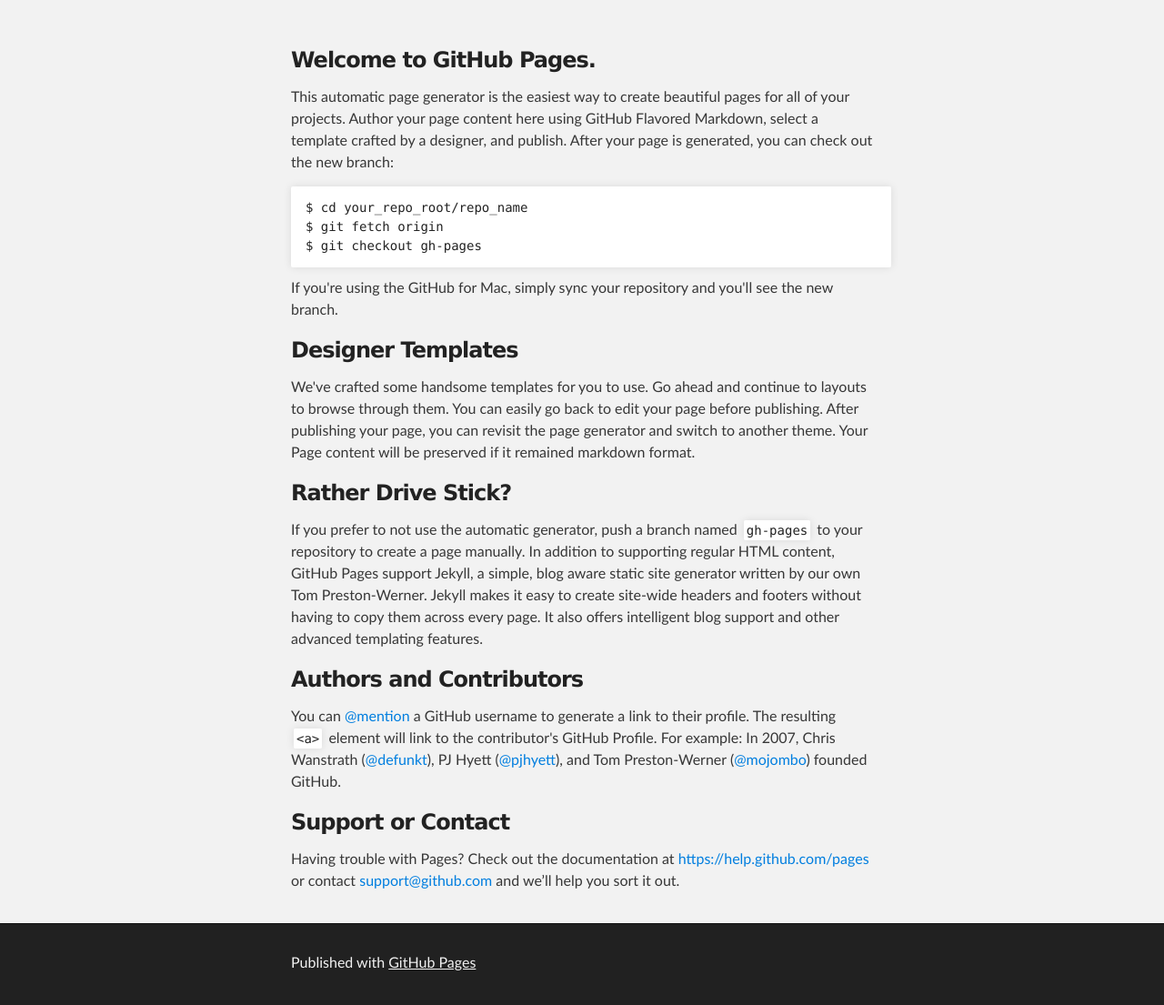
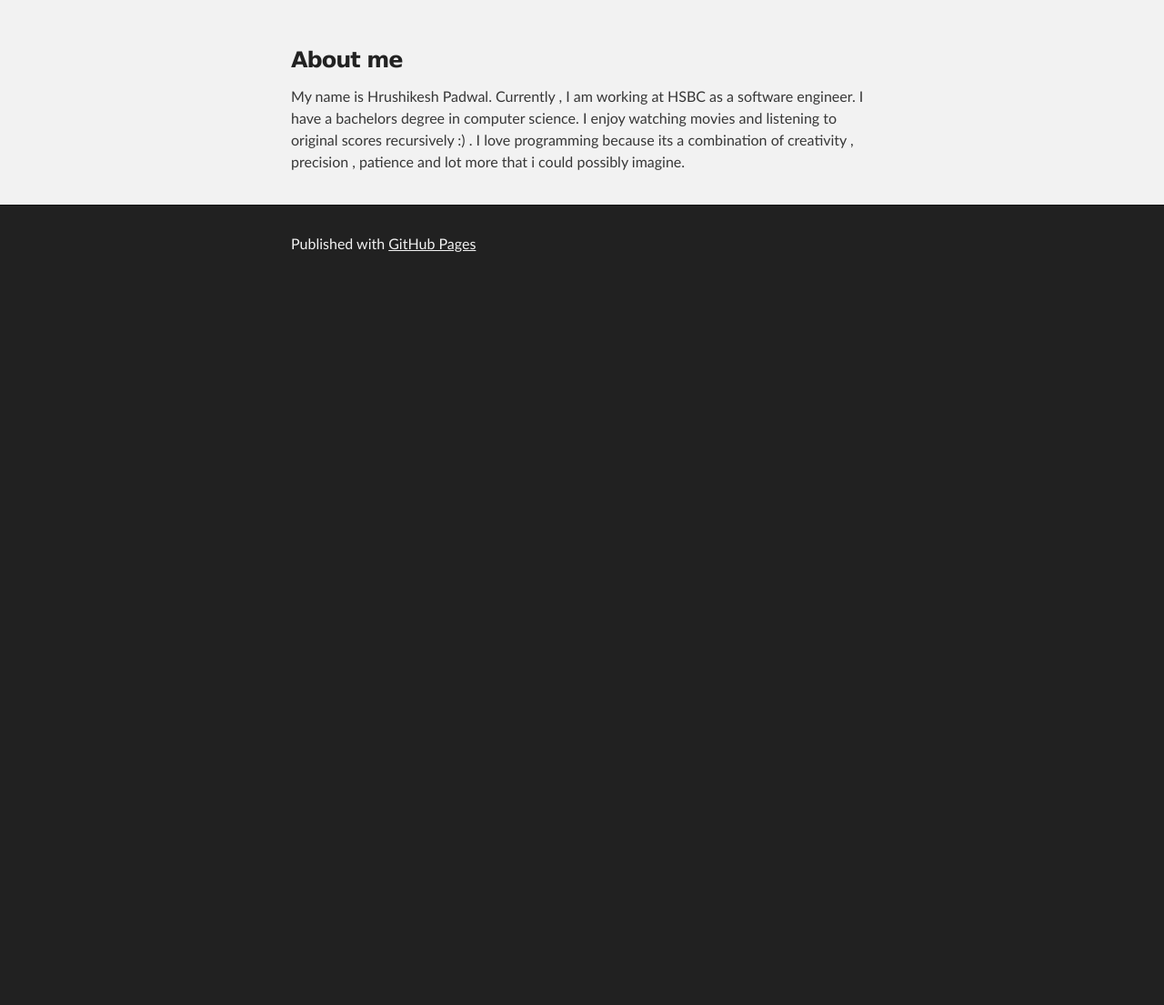
Before and after one commit to hrushipadwal/hrushipadwal.github.io, a plain HTML site: page index.html in a window 1280 px wide. Shown: the part 212-1317 px from the top of the page at 91% size. After the commit the page ends 800 px from the top, so only its background shows below. Drawn offline with Linux system fonts and the light colour scheme.

Commit message:
Replace master branch with page content via GitHub

```diff
--- a/index.html
+++ b/index.html
@@ -4,7 +4,7 @@
   <head>
     <meta charset='utf-8'>
     <meta http-equiv="X-UA-Compatible" content="chrome=1">
-    <meta name="description" content="Hrushikesh Padwal : Programmer | Music enthusiast | Movie freak ">
+    <meta name="description" content="Hrushikesh Padwal : Programmer | Movie freak | Indie Game Dev">
 
     <link rel="stylesheet" type="text/css" media="screen" href="stylesheets/stylesheet.css">
 
@@ -19,7 +19,7 @@
           <a id="forkme_banner" href="https://github.com/hrushipadwal">View on GitHub</a>
 
           <h1 id="project_title">Hrushikesh Padwal</h1>
-          <h2 id="project_tagline">Programmer | Music enthusiast | Movie freak </h2>
+          <h2 id="project_tagline">Programmer | Movie freak | Indie Game Dev</h2>
 
         </header>
     </div>
@@ -28,36 +28,12 @@
     <div id="main_content_wrap" class="outer">
       <section id="main_content" class="inner">
         <h3>
-<a id="welcome-to-github-pages" class="anchor" href="#welcome-to-github-pages" aria-hidden="true"><span class="octicon octicon-link"></span></a>Welcome to GitHub Pages.</h3>
+<a id="about-me" class="anchor" href="#about-me" aria-hidden="true"><span class="octicon octicon-link"></span></a>About me</h3>
 
-<p>This automatic page generator is the easiest way to create beautiful pages for all of your projects. Author your page content here using GitHub Flavored Markdown, select a template crafted by a designer, and publish. After your page is generated, you can check out the new branch:</p>
-
-<pre><code>$ cd your_repo_root/repo_name
-$ git fetch origin
-$ git checkout gh-pages
-</code></pre>
-
-<p>If you're using the GitHub for Mac, simply sync your repository and you'll see the new branch.</p>
-
-<h3>
-<a id="designer-templates" class="anchor" href="#designer-templates" aria-hidden="true"><span class="octicon octicon-link"></span></a>Designer Templates</h3>
-
-<p>We've crafted some handsome templates for you to use. Go ahead and continue to layouts to browse through them. You can easily go back to edit your page before publishing. After publishing your page, you can revisit the page generator and switch to another theme. Your Page content will be preserved if it remained markdown format.</p>
-
-<h3>
-<a id="rather-drive-stick" class="anchor" href="#rather-drive-stick" aria-hidden="true"><span class="octicon octicon-link"></span></a>Rather Drive Stick?</h3>
-
-<p>If you prefer to not use the automatic generator, push a branch named <code>gh-pages</code> to your repository to create a page manually. In addition to supporting regular HTML content, GitHub Pages support Jekyll, a simple, blog aware static site generator written by our own Tom Preston-Werner. Jekyll makes it easy to create site-wide headers and footers without having to copy them across every page. It also offers intelligent blog support and other advanced templating features.</p>
-
-<h3>
-<a id="authors-and-contributors" class="anchor" href="#authors-and-contributors" aria-hidden="true"><span class="octicon octicon-link"></span></a>Authors and Contributors</h3>
-
-<p>You can <a href="https://github.com/blog/821" class="user-mention">@mention</a> a GitHub username to generate a link to their profile. The resulting <code>&lt;a&gt;</code> element will link to the contributor's GitHub Profile. For example: In 2007, Chris Wanstrath (<a href="https://github.com/defunkt" class="user-mention">@defunkt</a>), PJ Hyett (<a href="https://github.com/pjhyett" class="user-mention">@pjhyett</a>), and Tom Preston-Werner (<a href="https://github.com/mojombo" class="user-mention">@mojombo</a>) founded GitHub.</p>
-
-<h3>
-<a id="support-or-contact" class="anchor" href="#support-or-contact" aria-hidden="true"><span class="octicon octicon-link"></span></a>Support or Contact</h3>
-
-<p>Having trouble with Pages? Check out the documentation at <a href="https://help.github.com/pages">https://help.github.com/pages</a> or contact <a href="mailto:support@github.com">support@github.com</a> and we’ll help you sort it out.</p>
+<p>My name is Hrushikesh Padwal.
+Currently , I am working at HSBC as a software engineer. I have a bachelors degree in computer science.
+I enjoy watching movies and listening to original scores recursively :) .
+I love programming because its a combination of creativity , precision , patience and lot more that i could possibly imagine.</p>
       </section>
     </div>
 
```
Also changed, not shown: params.json (+1 -1 lines).
